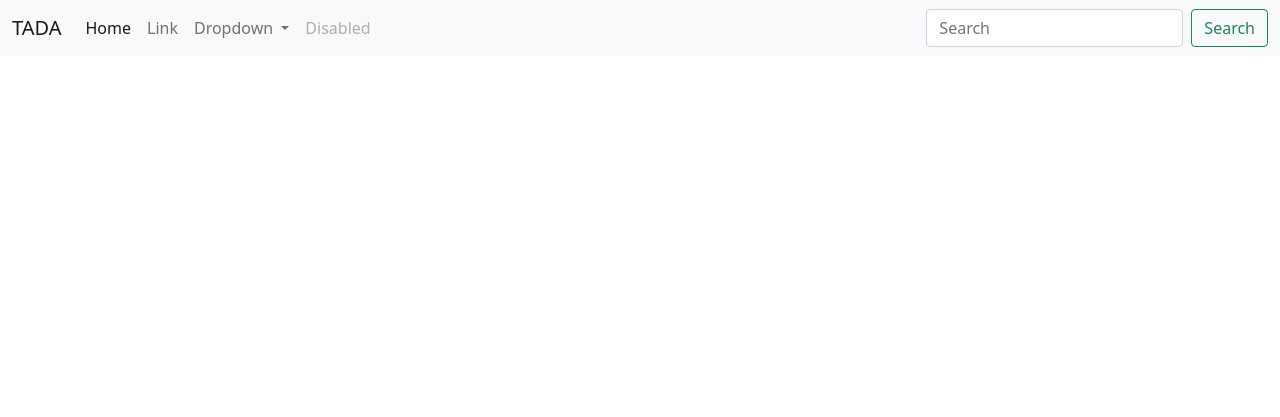
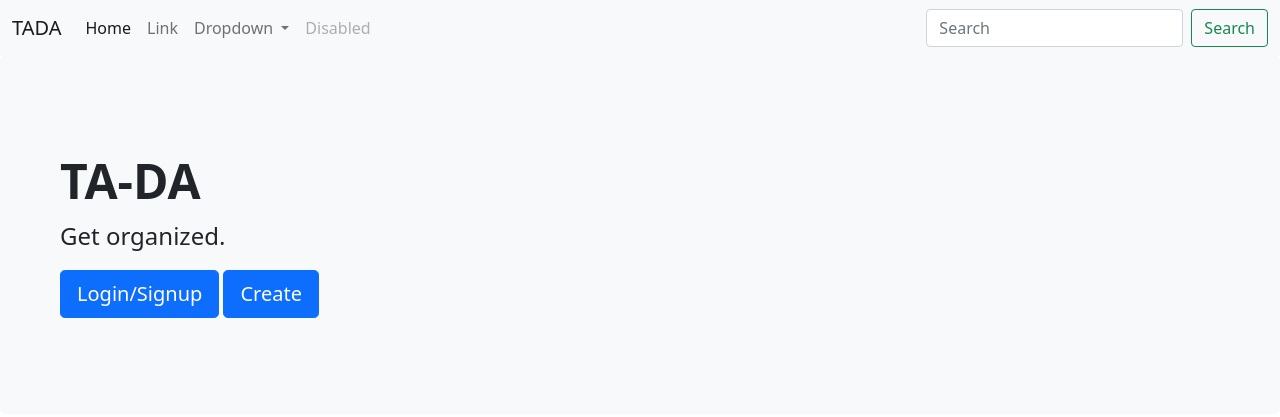
Before and after one commit to sunminpark94/1800_202230_BBY13, a plain HTML site: page index.html in a window 1280 px wide. Drawn offline with nearby package versions, Linux system fonts and the light colour scheme.

Commit message:
Added welcome

```diff
--- a/index.html
+++ b/index.html
@@ -59,9 +59,15 @@
         </div>
       </nav>
 
-    <!------------------------------>
-    <!-- Your HTML Layout go here -->
-    <!------------------------------>
+      <div class="p-5 mb-4 bg-light rounded-3">
+        <div class="container-fluid py-5">
+          <h1 class="display-5 fw-bold">TA-DA</h1>
+          <p class="col-md-8 fs-4">Get organized.</p>
+          <button class="btn btn-primary btn-lg" type="button">Login/Signup</button>
+          <button class="btn btn-primary btn-lg" type="button">Create</button>
+        </div>
+  </div>
+
 
     <!---------------------------------------------->
     <!-- Your own JavaScript functions go here    -->
```
